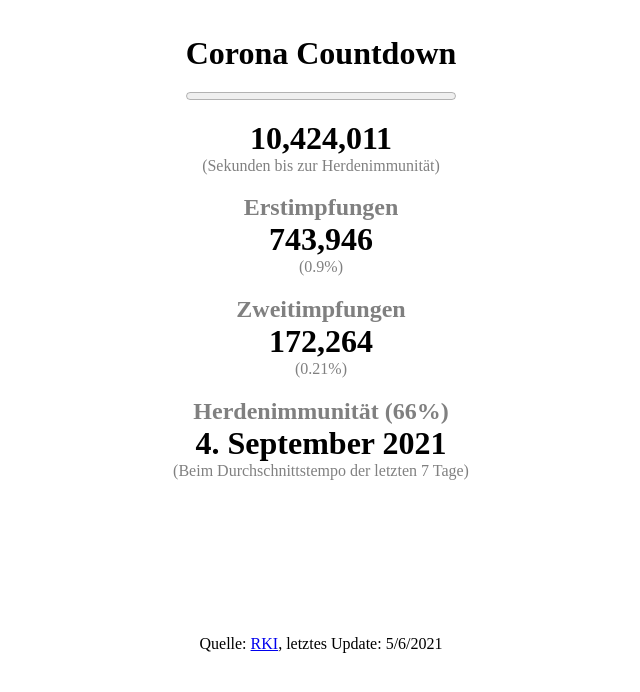
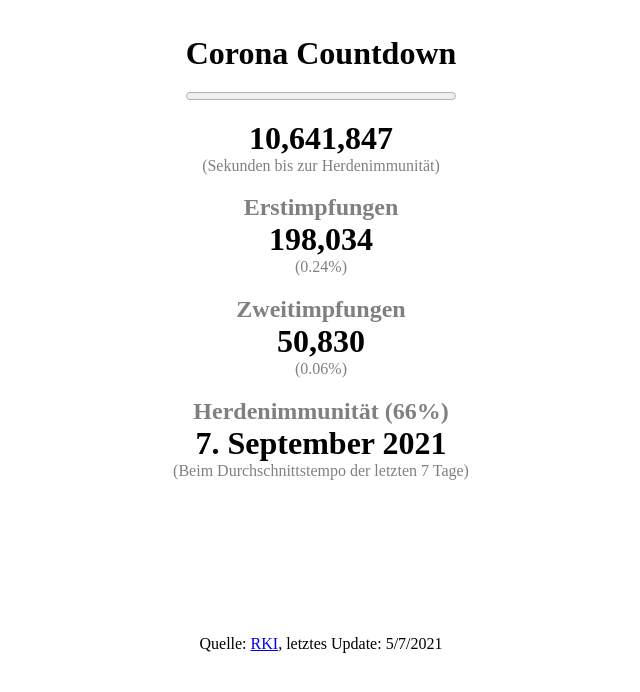
Before and after one commit to rednil/corona-countdown, a plain HTML site: page index.html in a window 1280 px wide. Shown: the whole page, without its empty margins (319-959 px from the left). Drawn offline with Linux system fonts and the light colour scheme.

Commit message:
auto-update

```diff
--- a/index.html
+++ b/index.html
@@ -75,54 +75,54 @@
     const data = {
  "entries": [
   [
-   "2021-04-26",
-   353738,
-   72458
-  ],
-  [
    "2021-04-27",
-   692661,
-   89186
+   693047,
+   89669
   ],
   [
    "2021-04-28",
-   991303,
-   125305
+   991678,
+   125345
   ],
   [
    "2021-04-29",
-   806028,
-   130297
+   806498,
+   130315
   ],
   [
    "2021-04-30",
-   659742,
-   135574
+   660166,
+   135736
   ],
   [
    "2021-05-01",
-   257084,
-   75233
+   257345,
+   75551
   ],
   [
    "2021-05-02",
-   194674,
-   67132
+   194687,
+   67314
   ],
   [
    "2021-05-03",
-   327686,
-   112515
+   331530,
+   113853
   ],
   [
    "2021-05-04",
-   667108,
-   154696
+   674004,
+   157357
   ],
   [
    "2021-05-05",
-   888189,
-   204576
+   893030,
+   212071
+  ],
+  [
+   "2021-05-06",
+   733366,
+   199129
   ]
  ],
  "total": [
```
